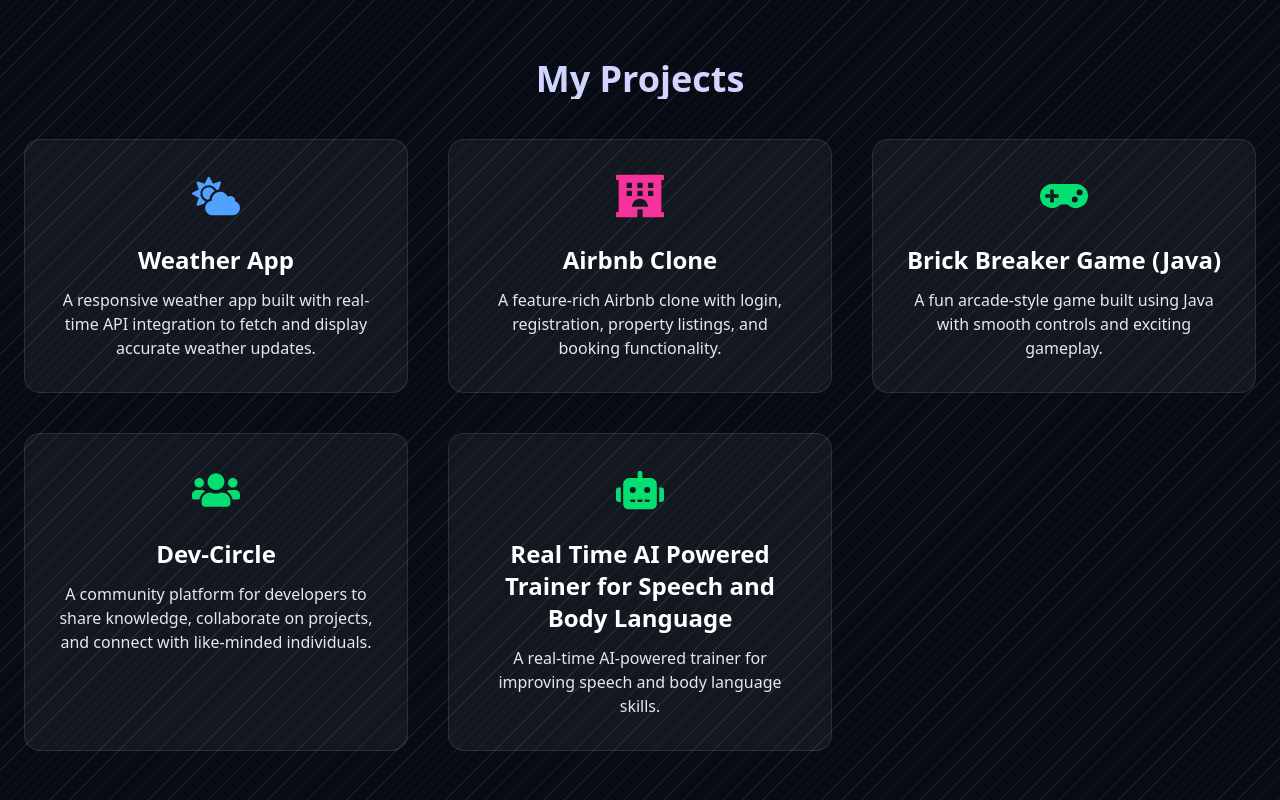
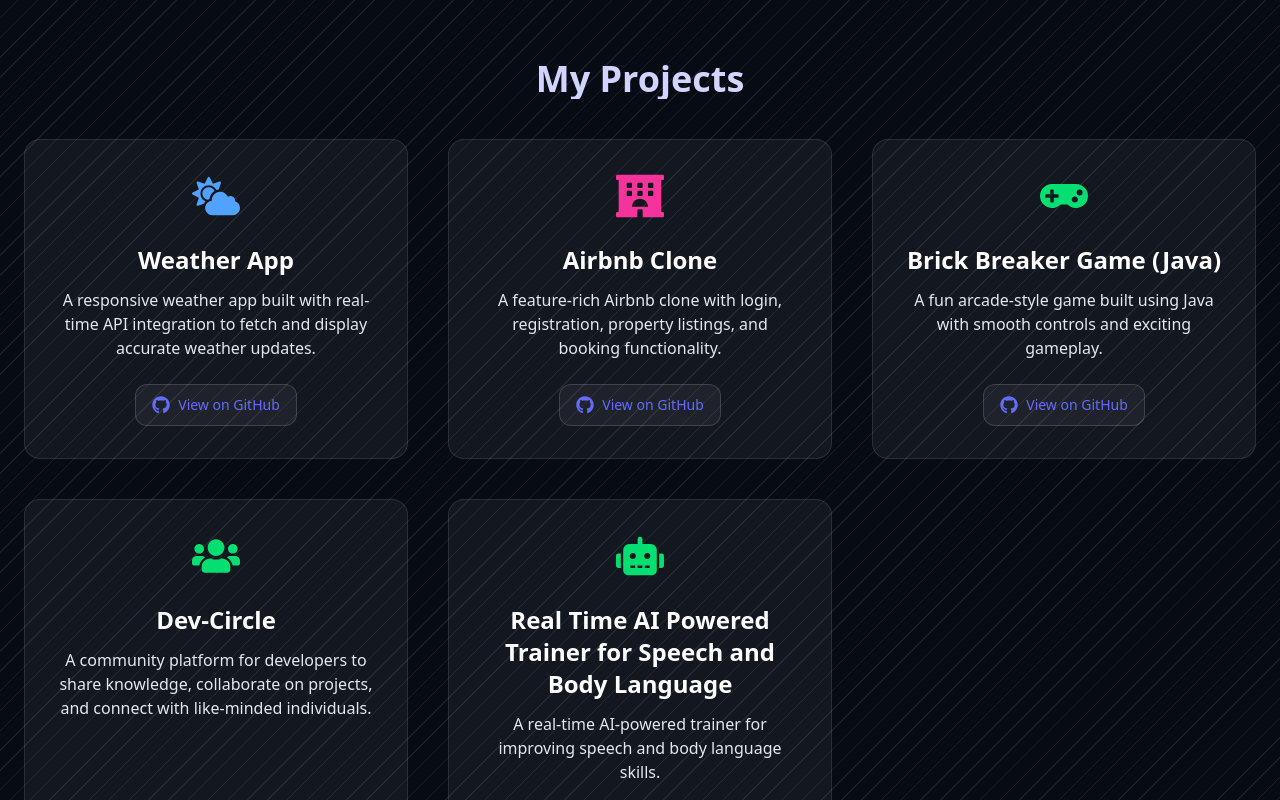
Before and after one commit to Toufeeqmir/Portfilo, a React (Vite) app: page / in a window 1280 px wide. Shown: the part 2220-3020 px from the top of the page. Built offline with nearby package versions, Linux system fonts and the light colour scheme; no server answers.

Commit message:
updated projets section

```diff
--- a/src/components/Project.jsx
+++ b/src/components/Project.jsx
@@ -1,6 +1,13 @@
 import React from "react";
 import { motion as Motion } from "framer-motion";
-import { FaCloudSun, FaSpotify, FaGamepad, FaHotel ,FaUsers, FaRobot } from "react-icons/fa";
+import {
+  FaCloudSun,
+  FaGamepad,
+  FaHotel,
+  FaUsers,
+  FaRobot,
+  FaGithub,
+} from "react-icons/fa";
 // import { FaUsers, FaCode, FaComments } from "react-icons/fa";
 
 function Projects() {
@@ -10,31 +17,35 @@
       description:
         "A responsive weather app built with real-time API integration to fetch and display accurate weather updates.",
       icon: <FaCloudSun className="text-5xl text-blue-400" />,
+      githubUrl: "https://github.com/toufeeqmir/weather-app",
     },
     {
       title: "Airbnb Clone",
       description:
         "A feature-rich Airbnb clone with login, registration, property listings, and booking functionality.",
       icon: <FaHotel className="text-5xl text-pink-500" />,
+      githubUrl: "https://github.com/toufeeqmir/airbnb-clone",
     },
     {
       title: "Brick Breaker Game (Java)",
       description:
         "A fun arcade-style game built using Java with smooth controls and exciting gameplay.",
       icon: <FaGamepad className="text-5xl text-green-400" />,
+      githubUrl: "https://github.com/toufeeqmir/brick-breaker-game",
     },
-     {
+    {
       title: "Dev-Circle",
       description:
         "A community platform for developers to share knowledge, collaborate on projects, and connect with like-minded individuals. ",
-     icon: <FaUsers className="text-5xl text-green-400" />
+      icon: <FaUsers className="text-5xl text-green-400" />,
+      githubUrl: "https://github.com/toufeeqmir/dev-circle",
     },
-
-     {
+    {
       title: "Real Time AI Powered Trainer for Speech and Body Language",
       description:
         "A real-time AI-powered trainer for improving speech and body language skills.",
-    icon: <FaRobot className="text-5xl text-green-400" />
+      icon: <FaRobot className="text-5xl text-green-400" />,
+      githubUrl: "https://github.com/toufeeqmir/ai-speech-body-language-trainer",
     },
     // {
     //   title: "Spotify Clone",
@@ -80,7 +91,19 @@
               </h3>
 
               {/* Description */}
-              <p className="text-slate-200">{project.description}</p>
+              <p className="text-slate-200 flex-grow">{project.description}</p>
+
+              {project.githubUrl && (
+                <a
+                  href={project.githubUrl}
+                  target="_blank"
+                  rel="noopener noreferrer"
+                  className="mt-6 inline-flex items-center gap-2 rounded-xl border border-white/15 bg-white/5 px-4 py-2.5 text-sm font-semibold text-indigo-200 hover:bg-white/10 hover:text-white transition"
+                >
+                  <FaGithub className="text-lg" aria-hidden />
+                  View on GitHub
+                </a>
+              )}
             </Motion.div>
           ))}
         </div>
```
